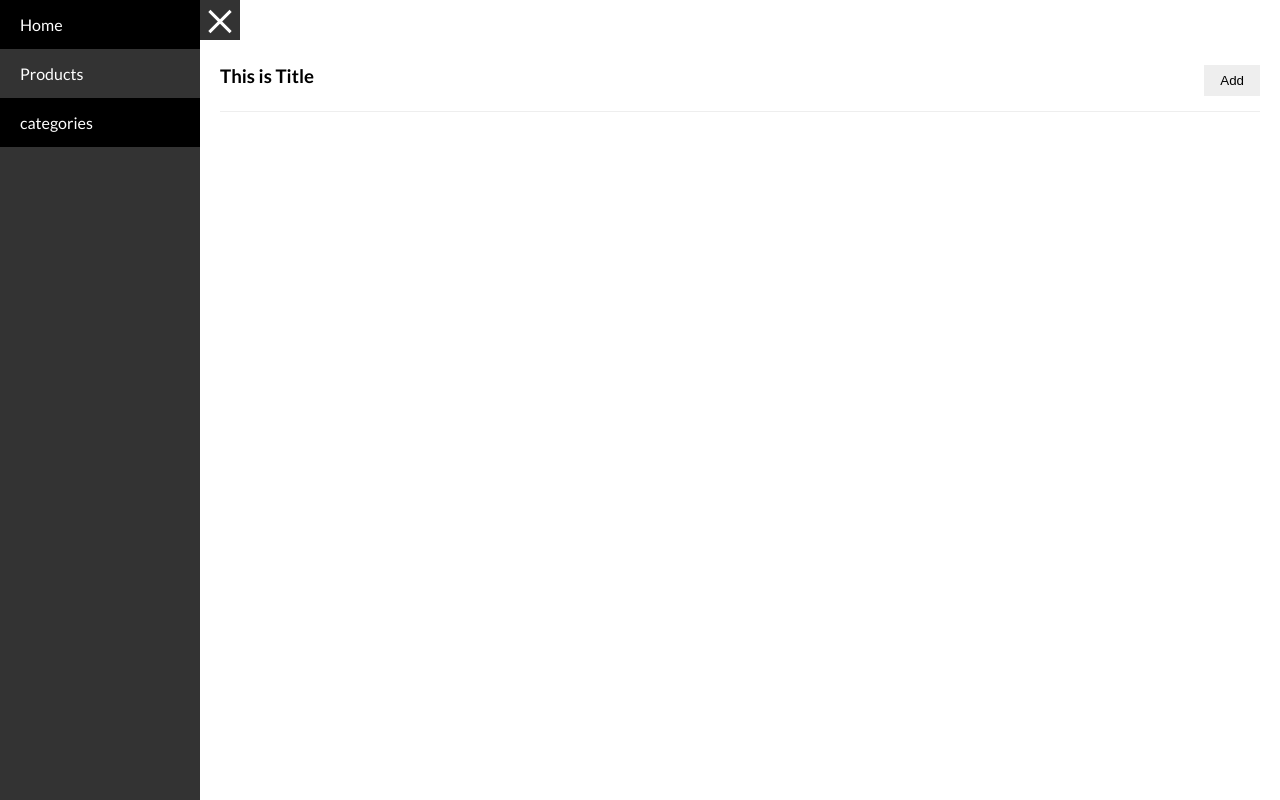
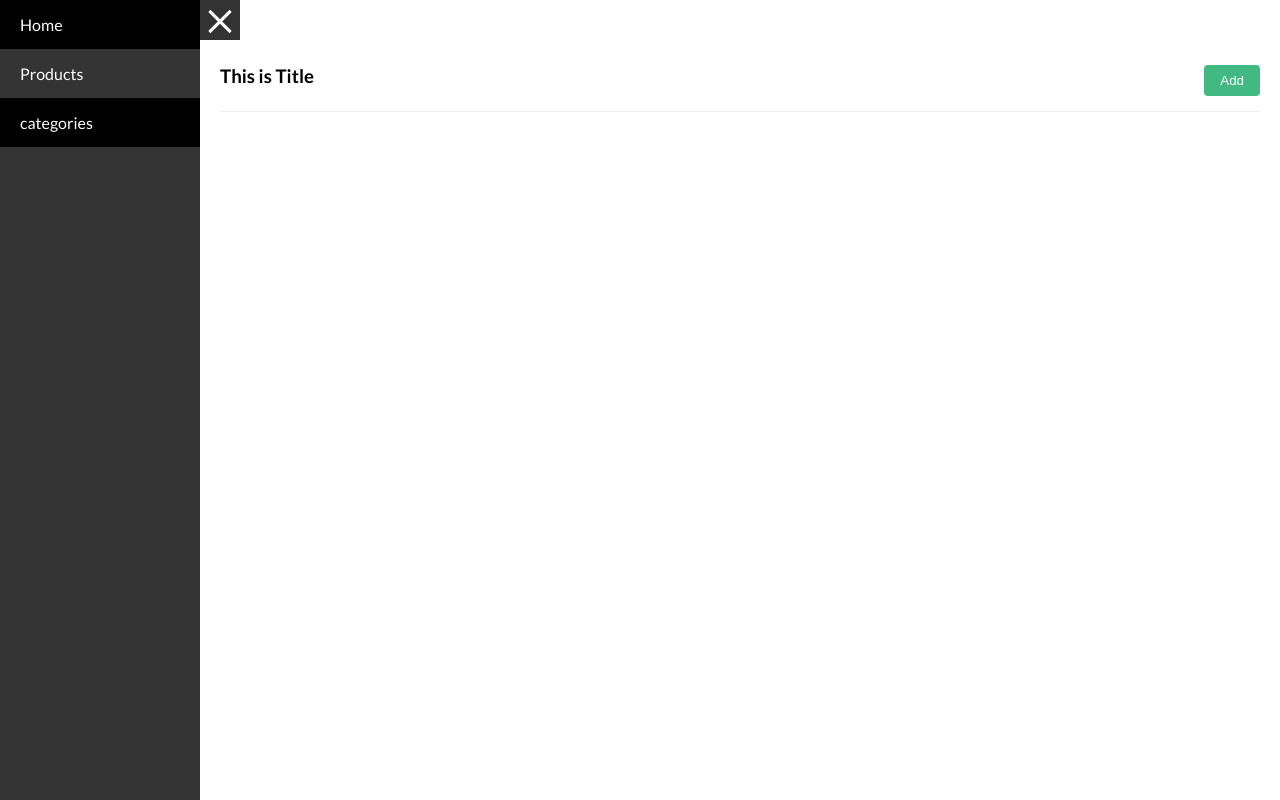
Before and after one commit to ahmeddoosama/Vue-ecommerce, a Vue app: page /admin/categories in a window 1280 px wide. Built offline with nearby package versions, Linux system fonts and the light colour scheme.

Commit message:
Finish ve-button component

```diff
--- a/src/components/AdminComponents/SectionHeader.vue
+++ b/src/components/AdminComponents/SectionHeader.vue
@@ -4,7 +4,7 @@
       <slot name="title"></slot>
     </h3>
     <div class="actions">
-      <ve-button @click="addMethod">
+      <ve-button @click="addMethod" color="success">
         Add
       </ve-button>
     </div>
--- a/src/components/SharedComponents/VEButton.vue
+++ b/src/components/SharedComponents/VEButton.vue
@@ -1,5 +1,5 @@
 <template>
-    <button type="button" class="ve-btn">
+    <button type="button" :class="['ve-btn', `ve-btn-${color}`]">
         <slot></slot>
     </button>
 </template>
@@ -11,6 +11,14 @@ export default {
         type: {
             required: false,
             default: 'button'
+        },
+        color: {
+            type: String,
+            required: false,
+            default: 'default',
+            validator: function(value) {
+                return ['default', 'success', 'erro', 'info'].indexOf(value) !== -1
+            }
         }
     }
 }
@@ -21,5 +29,22 @@ export default {
     border: none;
     background: #eee;
     padding: 8px 16px;
+    border-radius: 4px;
+    cursor: pointer;
+    &:hover {
+        opacity: 0.8;
+    }
+    &-success {
+        background: #42b983;
+        color: #FFF;
+    }
+    &-erro {
+        background: #f44336;
+        color: #FFF;
+    }
+    &-info {
+        background: #29b6f6;
+        color: #FFF;
+    }
 }
 </style>
```
